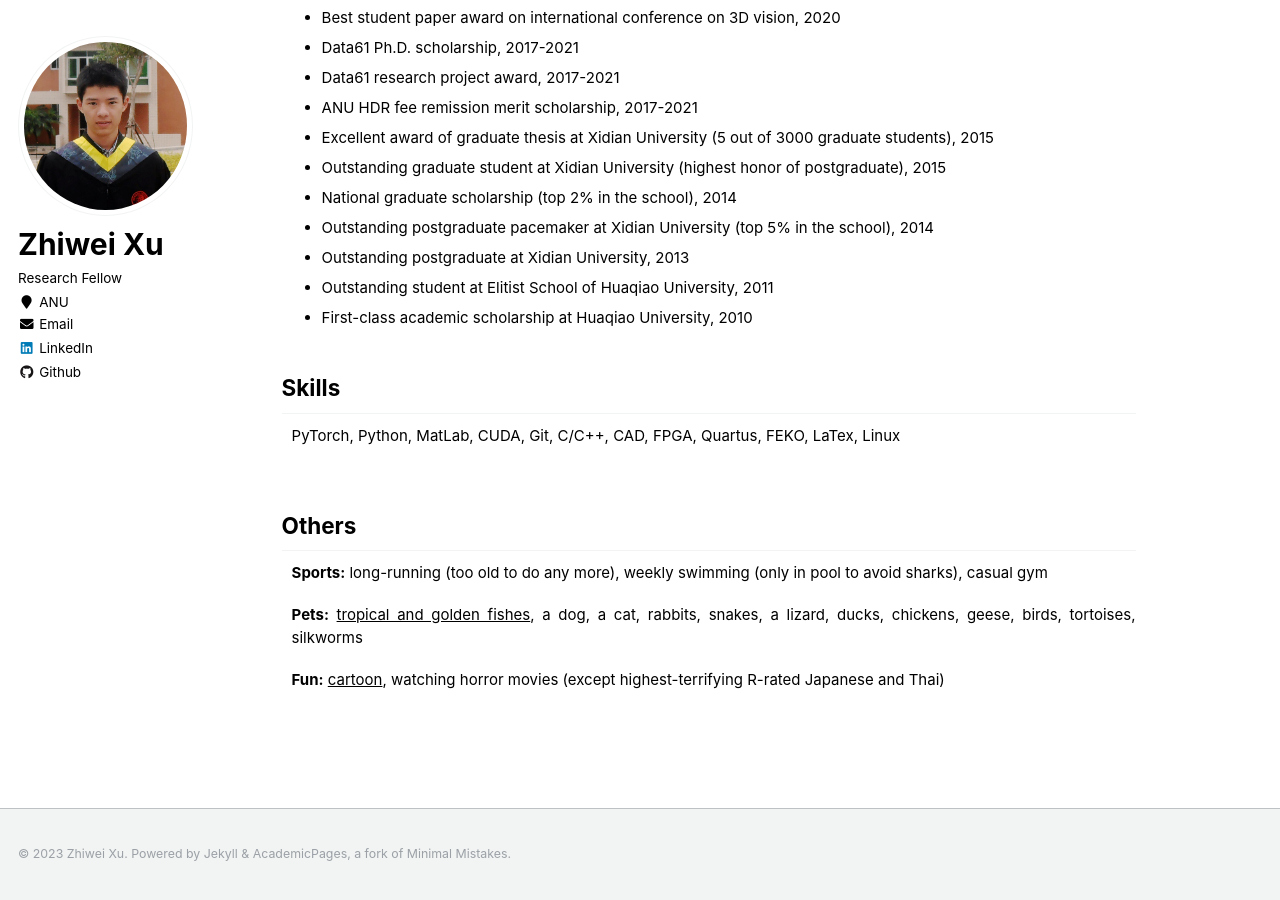
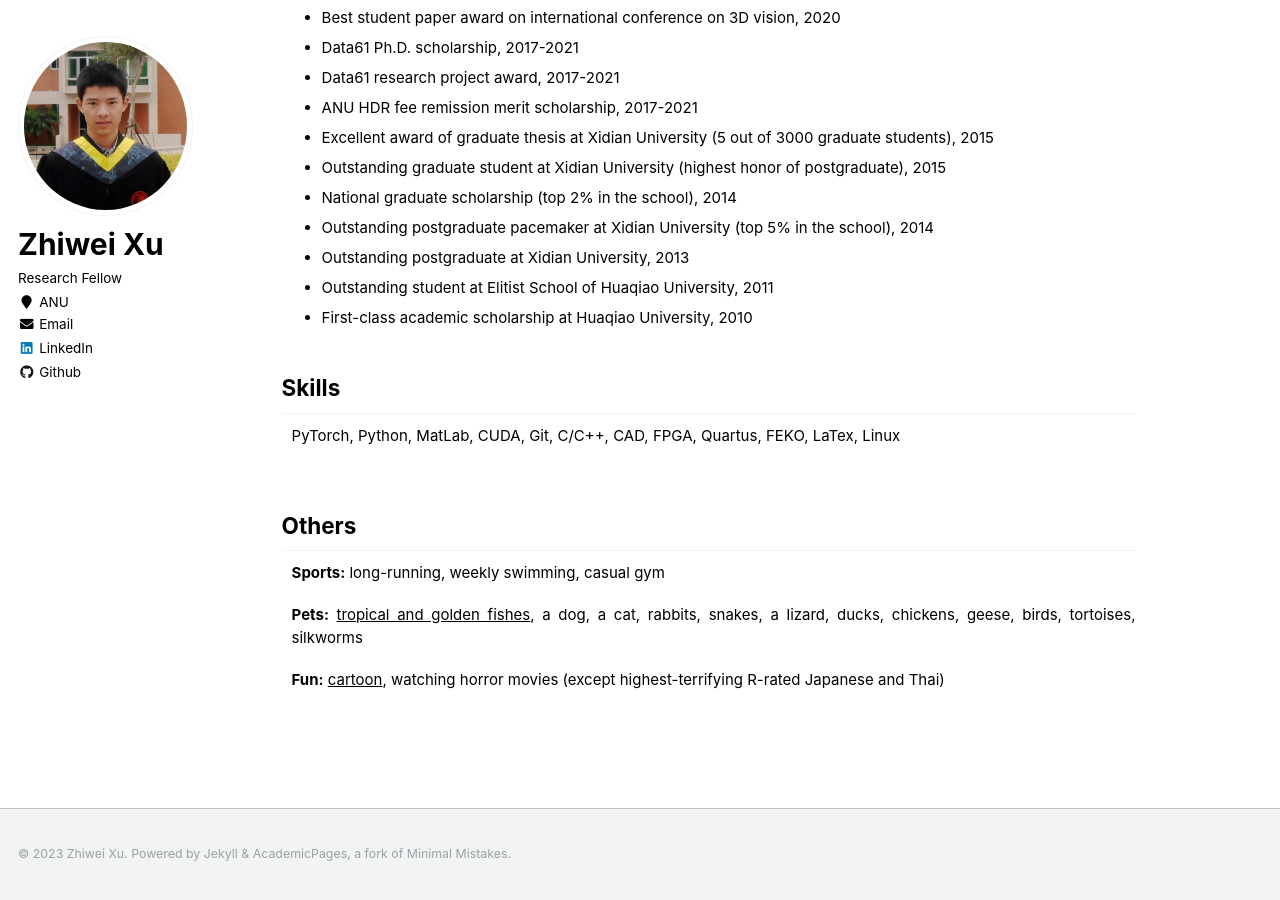
Before and after one commit to zwxu064/zwxu064.github.io, a Jekyll site: the page built from _pages/about.html, in a window 1280 px wide and 900 px high, scrolled down 3941 px. Built offline with Jekyll 4.4.1, drawn with Linux system fonts in a browser that asks for light colours.

Commit message:
Update about.html

```diff
--- a/_pages/about.html
+++ b/_pages/about.html
@@ -246,7 +246,7 @@
 <div style="clear: both;"></div>
 
 <h2 id="others">Others</h2>
-<p class="alignlefttab"><strong>Sports:</strong> long-running (too old to do any more), weekly swimming (only in pool to avoid sharks), casual gym</p>
+<p class="alignlefttab"><strong>Sports:</strong> long-running, weekly swimming, casual gym</p>
 <div style="clear: both;"></div>
 
 <p class="alignlefttab"><strong>Pets:</strong> <a style="color: inherit; text-decoration: underline;" href="fishes">tropical and golden fishes</a>, a dog, a cat, rabbits, snakes, a lizard, ducks, chickens, geese, birds, tortoises, silkworms</p>
```
